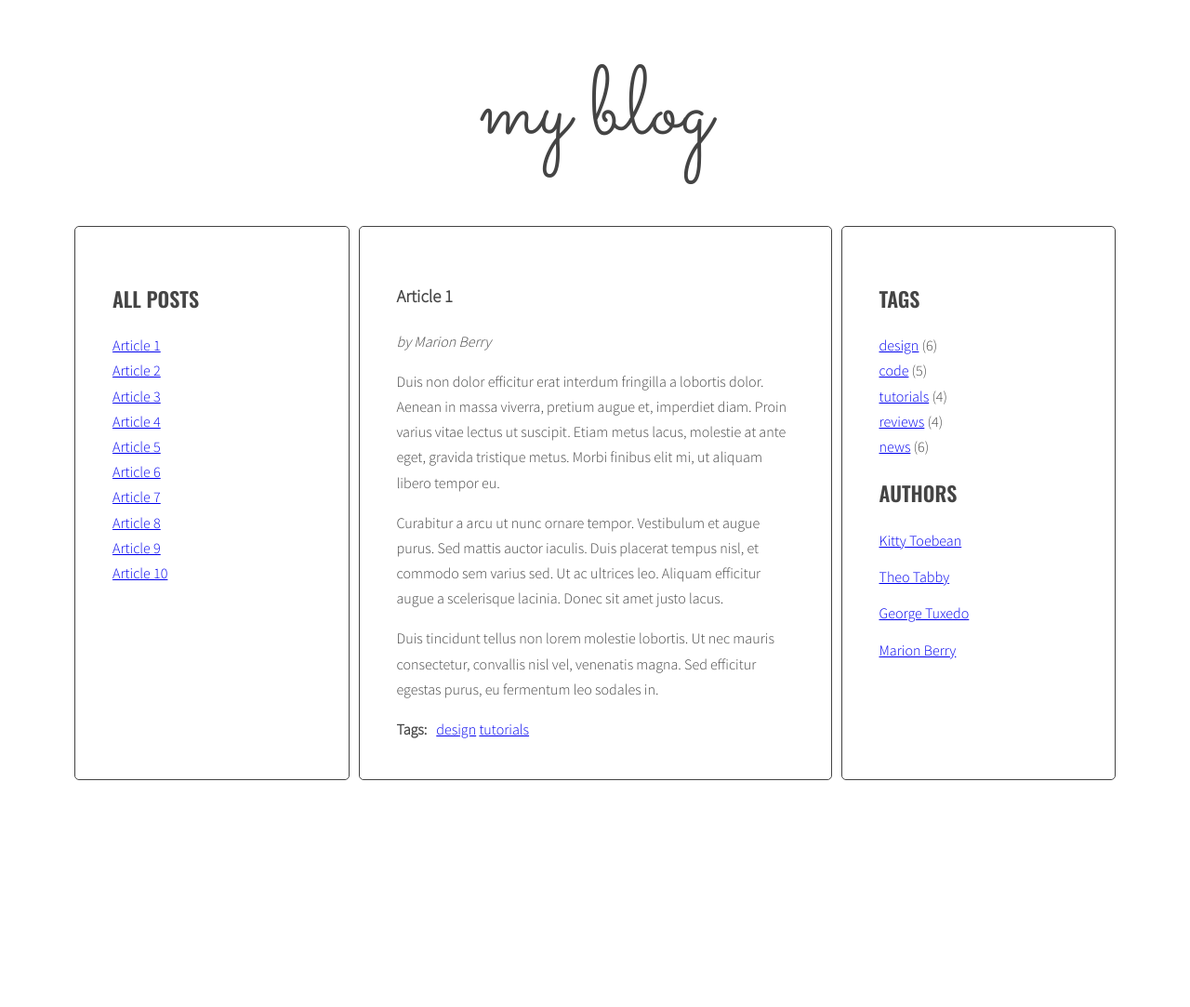
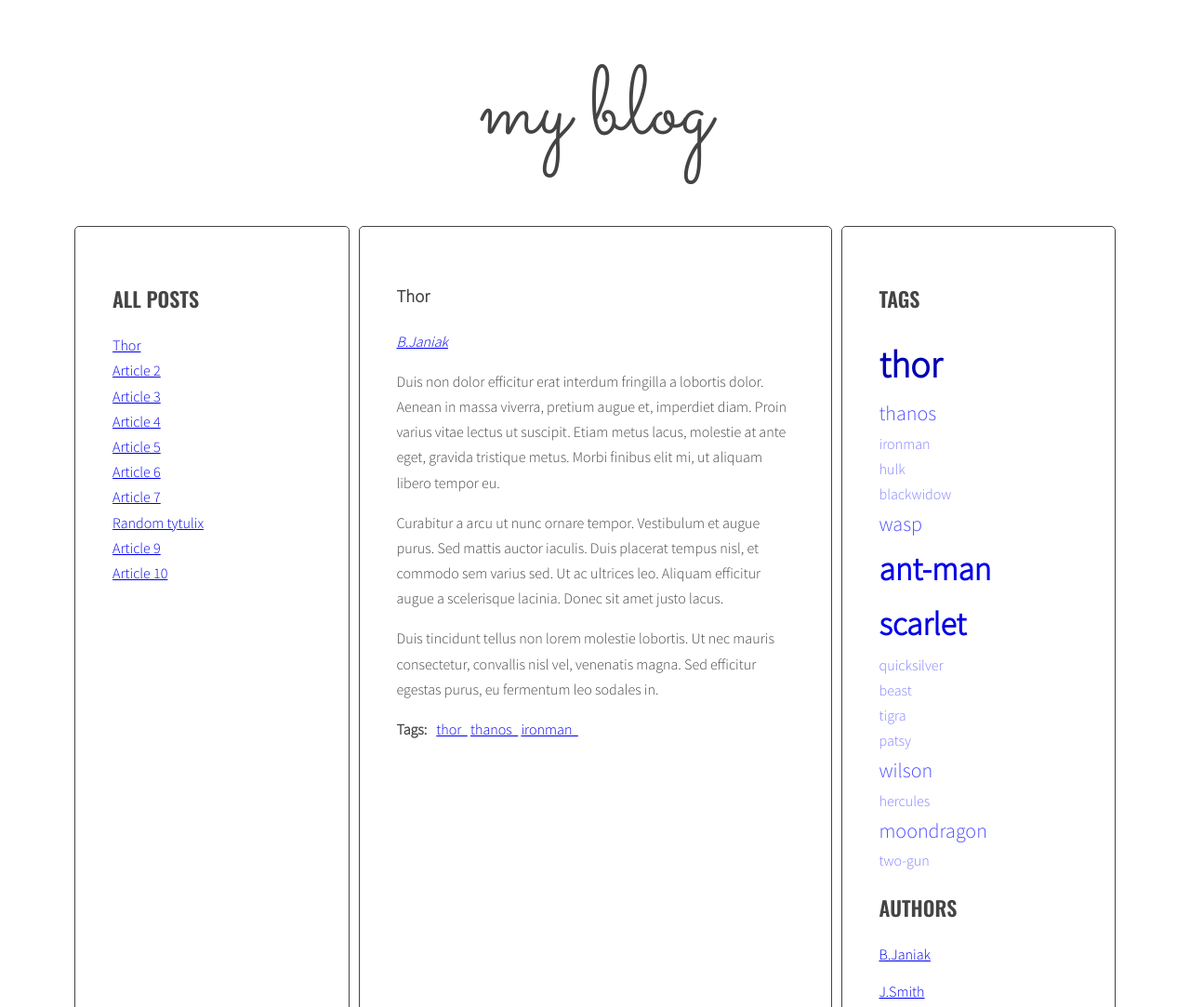
Before and after one commit to Hiorii/javascript-blog, a website: page index.html in a window 1280 px wide. Shown: the top 1083 px of the page at 93% size. Before the commit the page ends 847 px from the top, so only its background shows below. Drawn offline with nearby package versions, Linux system fonts and the light colour scheme.

```diff
--- a/index.html
+++ b/index.html
@@ -27,9 +27,9 @@
               </ul>
             </aside>
             <section class="posts">
-              <article class="post active" id="article-1">
-                <h3 class="post-title">Article 1</h3>
-                <p class="post-author">by Marion Berry</p>
+              <article class="post active" id="article-1" data-tags="thor thanos ironman" data-author='B.Janiak'>
+                <h3 class="post-title">Thor</h3>
+                <p class="post-author"></p>
                 <div class="post-content">
                   <p>Duis non dolor efficitur erat interdum fringilla a lobortis dolor. Aenean in massa viverra, pretium augue et, imperdiet diam. Proin varius vitae lectus ut suscipit. Etiam metus lacus, molestie at ante eget, gravida tristique metus. Morbi finibus elit mi, ut aliquam libero tempor eu.</p>
 
@@ -40,14 +40,12 @@
                 <div class="post-tags">
                   <p><strong>Tags:</strong></p>
                   <ul class="list list-horizontal">
-                    <li><a href="#">design</a></li>
-                    <li><a href="#">tutorials</a></li>
                   </ul>
                 </div>
               </article>
-              <article class="post" id="article-2">
+              <article class="post" id="article-2" data-tags="thor thanos hulk" data-author='J.Smith'>
                 <h3 class="post-title">Article 2</h3>
-                <p class="post-author">by Theo Tabby</p>
+                <p class="post-author"></p>
                 <div class="post-content">
                   <p>Phasellus sollicitudin, arcu vel iaculis ullamcorper, quam leo viverra orci, et faucibus quam sapien vel est. Maecenas ac suscipit elit. Nullam interdum, lorem vitae venenatis pulvinar, ex dui malesuada nunc, tempus cursus enim metus vel nulla.</p>
 
@@ -58,14 +56,12 @@
                 <div class="post-tags">
                   <p><strong>Tags:</strong></p>
                   <ul class="list list-horizontal">
-                    <li><a href="#">news</a></li>
-                    <li><a href="#">code</a></li>
                   </ul>
                 </div>
               </article>
-              <article class="post" id="article-3">
+              <article class="post" id="article-3" data-tags="thor blackwidow wasp" data-author='G.Martin'>
                 <h3 class="post-title">Article 3</h3>
-                <p class="post-author">by George Tuxedo</p>
+                <p class="post-author"></p>
                 <div class="post-content">
                   <p>Mauris vel pellentesque turpis, ac sodales nisl. Quisque iaculis mi velit, ut convallis tellus accumsan a. Quisque iaculis, nisi et dignissim tincidunt, nisl eros euismod nulla, finibus laoreet erat enim posuere elit.</p>
 
@@ -75,15 +71,12 @@
                 <div class="post-tags">
                   <p><strong>Tags:</strong></p>
                   <ul class="list list-horizontal">
-                    <li><a href="#">news</a></li>
-                    <li><a href="#">reviews</a></li>
-                    <li><a href="#">design</a></li>
                   </ul>
                 </div>
               </article>
-              <article class="post" id="article-4">
+              <article class="post" id="article-4" data-tags="thor wasp ant-man" data-author='J.Smith'>
                 <h3 class="post-title">Article 4</h3>
-                <p class="post-author">by Kitty Toebean</p>
+                <p class="post-author"></p>
                 <div class="post-content">
                   <p>Morbi vel cursus nulla, vel varius mauris. Suspendisse sed elit sit amet risus faucibus vestibulum ut sit amet purus. Donec orci est, condimentum ut quam quis, scelerisque fringilla ligula.</p>
 
@@ -93,16 +86,13 @@
                 </div>
                 <div class="post-tags">
                   <p><strong>Tags:</strong></p>
-                  <ul class="list list-horizontal">
-                    <li><a href="#">tutorials</a></li>
-                    <li><a href="#">code</a></li>
-                    <li><a href="#">design</a></li>
+                  <ul class="list list-horizontal" >
                   </ul>
                 </div>
               </article>
-              <article class="post" id="article-5">
+              <article class="post" id="article-5" data-tags="ant-man scarlet quicksilver" data-author='B.Janiak'>
                 <h3 class="post-title">Article 5</h3>
-                <p class="post-author">by Marion Berry</p>
+                <p class="post-author"></p>
                 <div class="post-content">
                   <p>Suspendisse sem eros, euismod condimentum arcu ac, consequat fermentum orci. Nam convallis lacus nec interdum vestibulum. Vestibulum luctus, quam eu tristique ornare, lorem nibh sodales enim, vitae tempor dolor ante vitae tortor.</p>
 
@@ -113,14 +103,12 @@
                 <div class="post-tags">
                   <p><strong>Tags:</strong></p>
                   <ul class="list list-horizontal">
-                    <li><a href="#">design</a></li>
-                    <li><a href="#">reviews</a></li>
                   </ul>
                 </div>
               </article>
-              <article class="post" id="article-6">
+              <article class="post" id="article-6" data-tags="scarlet ant-man beast" data-author='G.Lower'>
                 <h3 class="post-title">Article 6</h3>
-                <p class="post-author">by George Tuxedo</p>
+                <p class="post-author"></p>
                 <div class="post-content">
                   <p>Donec posuere iaculis ante sed hendrerit. Lorem ipsum dolor sit amet, consectetur adipiscing elit. Quisque hendrerit neque nec urna tincidunt, quis vehicula dui vulputate. Morbi est sapien, auctor ut lectus eu, placerat viverra lorem.</p>
 
@@ -131,14 +119,12 @@
                 <div class="post-tags">
                   <p><strong>Tags:</strong></p>
                   <ul class="list list-horizontal">
-                    <li><a href="#">reviews</a></li>
-                    <li><a href="#">code</a></li>
                   </ul>
                 </div>
               </article>
-              <article class="post" id="article-7">
+              <article class="post" id="article-7" data-tags="scarlet ant-man tigra" data-author='B.Janiak'>
                 <h3 class="post-title">Article 7</h3>
-                <p class="post-author">by Kitty Toebean</p>
+                <p class="post-author"></p>
                 <div class="post-content">
                   <p>Donec eleifend mauris ac nisl fermentum, ac fermentum turpis dignissim. Aliquam diam nisl, imperdiet a varius eget, lobortis sed nisi. Nullam suscipit ipsum sed magna blandit, sed pellentesque urna malesuada.</p>
 
@@ -149,14 +135,12 @@
                 <div class="post-tags">
                   <p><strong>Tags:</strong></p>
                   <ul class="list list-horizontal">
-                    <li><a href="#">code</a></li>
-                    <li><a href="#">news</a></li>
                   </ul>
                 </div>
               </article>
-              <article class="post" id="article-8">
-                <h3 class="post-title">Article 8</h3>
-                <p class="post-author">by Theo Tabby</p>
+              <article class="post" id="article-8" data-tags="thor scarlet patsy" data-author='M.Lipsy'>
+                <h3 class="post-title">Random tytulix</h3>
+                <p class="post-author"></p>
                 <div class="post-content">
                   <p>Praesent quis imperdiet erat. Curabitur tempor sapien a interdum malesuada. Proin libero erat, sagittis a sollicitudin eget, pulvinar nec risus. Cras et suscipit sem.</p>
 
@@ -167,15 +151,12 @@
                 <div class="post-tags">
                   <p><strong>Tags:</strong></p>
                   <ul class="list list-horizontal">
-                    <li><a href="#">news</a></li>
-                    <li><a href="#">design</a></li>
-                    <li><a href="#">tutorials</a></li>
                   </ul>
                 </div>
               </article>
-              <article class="post" id="article-9">
+              <article class="post" id="article-9" data-tags="wilson hercules moondragon" data-author='F.Snow'>
                 <h3 class="post-title">Article 9</h3>
-                <p class="post-author">by Marion Berry</p>
+                <p class="post-author"></p>
                 <div class="post-content">
                   <p>Tam et facilisis purus. Donec vulputate est quis lobortis posuere. Nunc vitae lorem ut odio faucibus pulvinar nec in justo. Ut ut ante ac tellus ornare tempus. Nunc maximus, tortor et dictum convallis, nunc libero posuere leo, scelerisque ultrices arcu sapien ut tellus.</p>
 
@@ -186,14 +167,12 @@
                 <div class="post-tags">
                   <p><strong>Tags:</strong></p>
                   <ul class="list list-horizontal">
-                    <li><a href="#">news</a></li>
-                    <li><a href="#">tutorials</a></li>
                   </ul>
                 </div>
               </article>
-              <article class="post" id="article-10">
+              <article class="post" id="article-10" data-tags="wilson moondragon two-gun" data-author='G.Martin'>
                 <h3 class="post-title">Article 10</h3>
-                <p class="post-author">by George Tuxedo</p>
+                <p class="post-author"></p>
                 <div class="post-content">
                   <p>Aliquam erat volutpat. Ut non eleifend lectus. Donec suscipit tellus tempor, ornare dui id, hendrerit neque. Phasellus lacinia laoreet dui in luctus. Sed hendrerit, magna sit amet varius tempor, augue augue scelerisque est, non scelerisque mauris libero eu sapien.</p>
 
@@ -204,10 +183,6 @@
                 <div class="post-tags">
                   <p><strong>Tags:</strong></p>
                   <ul class="list list-horizontal">
-                    <li><a href="#">code</a></li>
-                    <li><a href="#">design</a></li>
-                    <li><a href="#">news</a></li>
-                    <li><a href="#">reviews</a></li>
                   </ul>
                 </div>
               </article>
@@ -215,11 +190,6 @@
             <aside class="sidebar">
               <h2 class="section-title">Tags</h2>
               <ul class="list tags">
-                <li><a href="#">design</a> <span>(6)</span></li>
-                <li><a href="#">code</a> <span>(5)</span></li>
-                <li><a href="#">tutorials</a> <span>(4)</span></li>
-                <li><a href="#">reviews</a> <span>(4)</span></li>
-                <li><a href="#">news</a> <span>(6)</span></li>
               </ul>
               <h2 class="section-title">Authors</h2>
               <ul class="list authors">
@@ -228,26 +198,31 @@
                     <span class="author-name">Kitty Toebean</span>
                   </a>
                 </li>
-                <li>
-                  <a href="#">
-                    <span class="author-name">Theo Tabby</span>
-                  </a>
-                </li>
-                <li>
-                  <a href="#">
-                    <span class="author-name">George Tuxedo</span>
-                  </a>
-                </li>
-                <li>
-                  <a href="#">
-                    <span class="author-name">Marion Berry</span>
-                  </a>
-                </li>
               </ul>
             </aside>
           </main>
         </div>
       </div>
+    <script id="template-article-link" type="text/x-handlebars-template">
+      <li><a href="#{{ id }}"><span>{{ title }}</span></a></li>
+    </script>
+    <script id="template-tag-link" type="text/x-handlebars-template">
+      <li><a href="#tag-{{ tag }}">{{ tag }}&nbsp;&nbsp;</a></li>
+    </script>
+    <script id="template-author-link" type="text/x-handlebars-template">
+      <p><a href="#author-{{ author }}">{{ author }}</p>
+    </script>
+    <script id="template-tag-cloud" type="text/x-handlebars-template">
+      {{#each tags}}
+      <li><a href="#tag-{{ tag }}" class="tag-size-{{ count }}">{{ tag }}</a></li>
+      {{/each}}
+    </script>
+    <script id="template-author-cloud" type="text/x-handlebars-template">
+      {{#each authors}}
+      <li><a href="#author-{{ author }}">{{ author }}</a></li>
+      {{/each}}
+    </script>
+    <script src="https://cdnjs.cloudflare.com/ajax/libs/handlebars.js/4.1.0/handlebars.min.js"></script>
     <script src="js/script.js"></script>
 </body>
 </html>
--- a/js/script.js
+++ b/js/script.js
@@ -1,71 +1,203 @@
+/* eslint-disable indent */
+/* eslint-disable no-unused-vars */
+'use strict';
+
+const templates = {
+  articleLink: Handlebars.compile(document.querySelector('#template-article-link').innerHTML),
+  tagLink: Handlebars.compile(document.querySelector('#template-tag-link').innerHTML),
+  authorLink: Handlebars.compile(document.querySelector('#template-author-link').innerHTML),
+  tagCloud: Handlebars.compile(document.querySelector('#template-tag-cloud').innerHTML),
+  authorCloud: Handlebars.compile(document.querySelector('#template-author-cloud').innerHTML)
+};
+
+const optArticleSelector = '.post',
+  optTitleSelector = '.post-title',
+  optTitleListSelector = '.titles',
+  optArticleTagsSelector = '.post-tags .list',
+  optTagsListSelector = 'tags .list',
+  optCloudClassCount = 5,
+  optCloudClassPrefix  = '.tag-size-';
+
 const titleClickHandler = function(event){
   event.preventDefault();
-  console.log('Link was clicked!');
   const clickedElement = this;
-  console.log(event);
-
-  /* remove class 'active' from all article links  */
   const activeLinks = document.querySelectorAll('.titles a.active');
   for(let activeLink of activeLinks){
-        activeLink.classList.remove('active');
+    activeLink.classList.remove('active');
   }
-
-  /* add class 'active' to the clicked link */
-  console.log('clickedElement:', clickedElement);
   clickedElement.classList.add('active');
-
-  /* remove class 'active' from all articles */
   const activeArticles = document.querySelectorAll('.posts article.active');
   for(let activeArticle of activeArticles){
     activeArticle.classList.remove('active');
   }
+  const hrefClickedLinked = clickedElement.getAttribute('href');
+  const correctArticles = document.querySelector(hrefClickedLinked);
+  correctArticles.classList.add('active');
+};
 
-  /* get 'href' attribute from the clicked link */
-  const hrefClickedLinked = clickedElement.getAttribute('href');
-  console.log(hrefClickedLinked);
-
-  /* find the correct article using the selector (value of 'href' attribute) */
-  const correctArticles = document.querySelector(hrefClickedLinked);
-
-  /* add class 'active' to the correct article */
-  correctArticles.classList.add('active');
-}
-
-const optArticleSelector = '.post',
-optTitleSelector = '.post-title',
-optTitleListSelector = '.titles';
-
-function generateTitleLinks(){
-
-  /* remove contents of titleList */
+function generateTitleLinks(customSelector = ''){
   const titleList = document.querySelector(optTitleListSelector);
   titleList.innerHTML= '';
-
-  /* for each article */
-  const articles = document.querySelectorAll(optArticleSelector);
+  const articles = document.querySelectorAll(optArticleSelector + customSelector);
   let html ='';
   for(let article of articles){
-    /* get the article id */
     const articleId = article.getAttribute('id');
-
-    /* find the title element */
-    /* get the title from the title element */
     const articleTitle = article.querySelector(optTitleSelector).innerHTML;
-
-    /* create HTML of the link */
-    const linkHTML = '<li><a href="#' + articleId + '"><span>' + articleTitle + '</span></a></li>';
-    console.log(linkHTML);
-
-    /* insert link into titleList */
+    const linkHTMLData = {id: articleId, title: articleTitle};
+    const linkHTML = templates.articleLink(linkHTMLData);
     html = html + linkHTML;
   }
   titleList.innerHTML = html;
-
   const links = document.querySelectorAll('.titles a');
-  console.log(links);
   for(let link of links){
     link.addEventListener('click', titleClickHandler);
   }
 }
 
 generateTitleLinks();
+
+function calculateTagsParams(tags){
+  let params = {max: '0', min: '999999'};
+  for(let tag in tags){
+    if(tags[tag]>params.max){
+      params.max = tags[tag];
+    }
+    if(tags[tag]<params.min){
+      params.min = tags[tag];
+    }
+  }
+  return params;
+}
+
+function generateTags(){
+  let allTags = {};
+  const articles = document.querySelectorAll(optArticleSelector);
+  for(let article of articles){
+    const tagWrapper = article.querySelector(optArticleTagsSelector);
+    let html = '';
+    const tags = article.getAttribute('data-tags');
+    const splitTagsArray = tags.split(' ');
+    for(let tag of splitTagsArray){
+      const linkHTMLData = {tag: tag};
+      const linkHTML = templates.tagLink(linkHTMLData);
+      html = html + linkHTML;
+      if(!allTags[tag]){
+        allTags[tag]=1;
+      } else {
+        allTags[tag]++;
+      }
+    }
+    const tagsParams = calculateTagsParams(allTags);
+    tagWrapper.innerHTML = html;
+    const tagList = document.querySelector('.tags');
+    const allTagsData = {tags: []};
+    for(let tag in allTags){
+        allTagsData.tags.push({
+          tag: tag,
+          count: allTags[tag],
+          className: calculateTagClass(allTags[tag], tagsParams)
+        });
+      }
+    tagList.innerHTML = templates.tagCloud(allTagsData);
+  }
+}
+
+function calculateTagClass(count, params){
+  const normalizedCount = count - params.min;
+  const normalizedMax = params.max - params.min;
+  const percentage = normalizedCount / normalizedMax;
+  const classNumber = Math.floor( percentage * (optCloudClassCount - 1) + 1 );
+  return classNumber;
+}
+
+generateTags();
+
+function tagClickHandler(event){
+  event.preventDefault();
+  const clickedElement = this;
+  const href = clickedElement.getAttribute('href');
+  const tag = href.replace('#tag-', '');
+  const activeTags = document.querySelectorAll('.posts .active');
+  for(let activeTag of activeTags){
+    activeTag.classList.remove('active');
+  }
+  const tagLinksAsArrticle = document.querySelectorAll('a[href="' + href + '"]');
+  for(let tagLinkAsArrticle of tagLinksAsArrticle){
+    tagLinkAsArrticle.classList.add('active');
+  }
+  generateTitleLinks('[data-tags~="' + tag + '"]');
+}
+
+function addClickListenersToTags(){
+  const tagLinks = document.querySelectorAll('.post-tags a');
+  const tagCloudLinks = document.querySelectorAll('.tags a');
+  for(let tagLink of tagLinks){
+    tagLink.addEventListener('click', tagClickHandler);
+  }
+  for(let tagCloudLink of tagCloudLinks){
+    tagCloudLink.addEventListener('click', tagClickHandler);
+  }
+}
+
+addClickListenersToTags();
+
+function generateAuthors(event){
+  let allAuthors = {};
+  const articles = document.querySelectorAll(optArticleSelector);
+  for(let article of articles){
+    const authorWrapper = article.querySelector('.post-author');
+    let html = '';
+    const authors = article.getAttribute('data-author');
+    const splitAuthorsArray = authors.split(' ');
+    for(let author of splitAuthorsArray){
+      const linkHTMLData = {author: author};
+      const linkHTML = templates.authorLink(linkHTMLData);
+      html = html + linkHTML;
+      if(!allAuthors[author]){
+        allAuthors[author]=1;
+      } else{
+        allAuthors[author]++;
+      }
+    }
+    authorWrapper.innerHTML = html;
+    const authorList = document.querySelector('.authors');
+    let allAuthorsData = {authors: []};
+    for(let author in allAuthors){
+        allAuthorsData.authors.push({
+          author: author
+        });
+      }
+      authorList.innerHTML = templates.authorCloud(allAuthorsData);
+  }
+}
+
+generateAuthors();
+
+function authorClickHandler(event){
+  event.preventDefault();
+  const clickedElement = this;
+  const href = clickedElement.getAttribute('href');
+  const author = href.replace('#author-','');
+  const activeAuthors = document.querySelectorAll('.posts .active');
+  for(let activeAuthor of activeAuthors){
+    activeAuthor.classList.remove('active');
+  }
+  const authorLinkAsInArticles = document.querySelectorAll('a[href="' + href + '"]');
+  for(let authorLinkAsInArticle of authorLinkAsInArticles){
+    authorLinkAsInArticle.classList.add('active');
+  }
+  generateTitleLinks('[data-author="' + author + '"]');
+}
+
+function addClickListenersToAuthors(){
+  const authors = document.querySelectorAll('.post-author a');
+  const authorsList = document.querySelectorAll('.authors a');
+  for(let author of authors){
+    author.addEventListener('click', authorClickHandler);
+  }
+  for(let authorList of authorsList){
+    authorList.addEventListener('click', authorClickHandler);
+  }
+}
+
+addClickListenersToAuthors();
--- a/sass/style.scss
+++ b/sass/style.scss
@@ -118,3 +118,34 @@
     margin: 0 10px 0 0;
   }
 }
+
+/* tag list */
+
+a[class^=tag-size-] {
+  text-decoration: none;;
+}
+.tag-size-5 {
+  color: #0000b3;
+  font-weight: bold;
+  font-size: 40px;
+}
+.tag-size-4 {
+  color: #0000e6;
+  font-weight: 800;
+  font-size: 35px;
+}
+.tag-size-3 {
+  color: #1a1aff;
+  font-weight: 600;
+  font-size: 29px;
+}
+.tag-size-2 {
+  color: #4d4dff;
+  font-weight: 400;
+  font-size: 22px;
+}
+.tag-size-1 {
+  color: #8080ff;
+  font-weight: 200;
+  font-size: 16px;
+}
```
Also changed, not shown: package.json (+3 -4 lines), .eslintrc.json (added), css/style.css, 2 other files.
